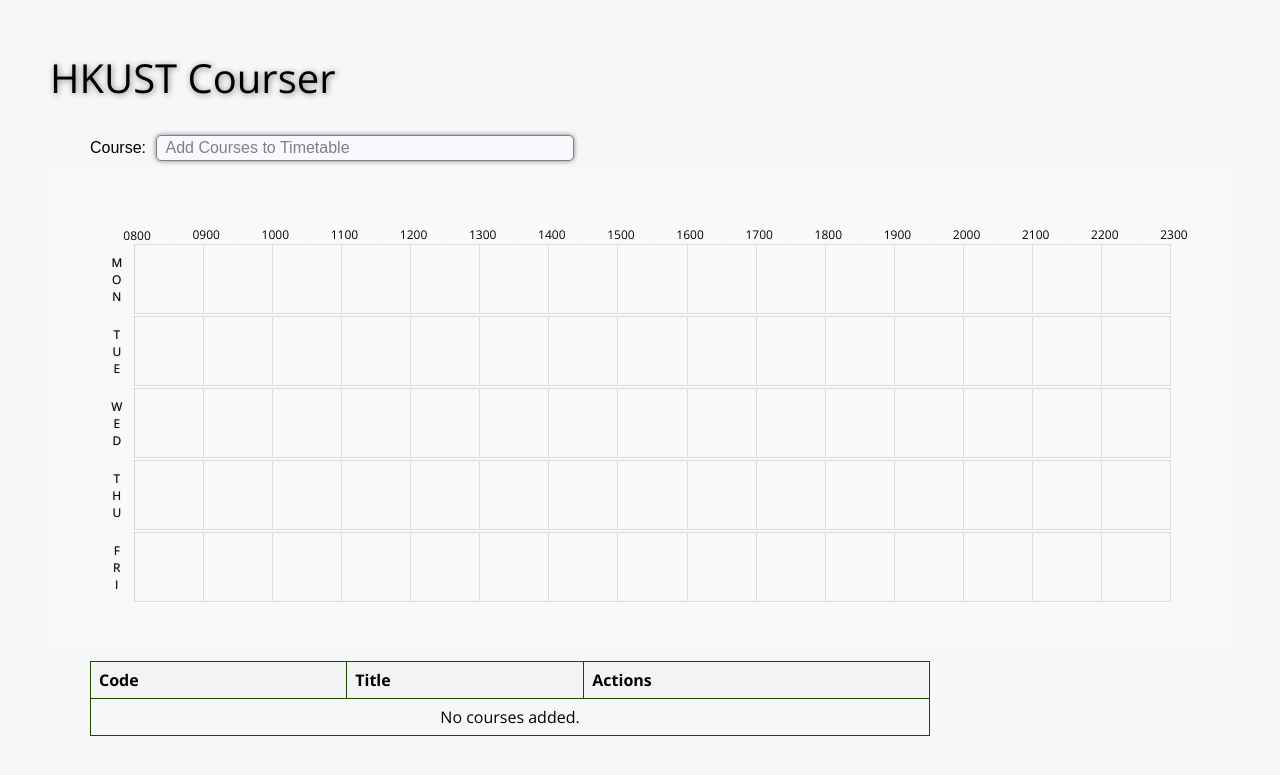
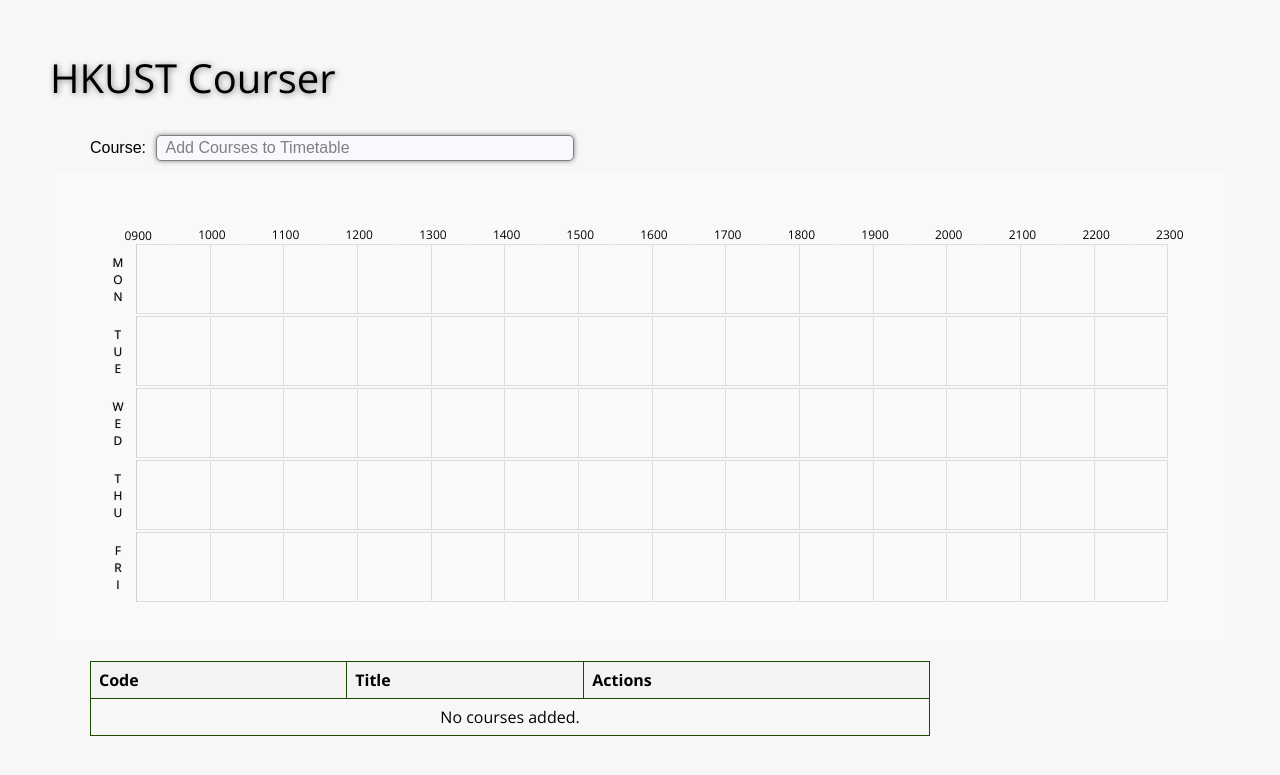
Before and after one commit to antony-hk/coust, a PHP site: page / in a window 1280 px wide. Shown: the top 775 px of the page. Run offline with PHP 8.4, Linux system fonts and the light colour scheme; some libraries are stand-ins or nearby versions.

Commit message:
Time start from 9 instead of 8

```diff
--- a/index.html
+++ b/index.html
@@ -40,11 +40,8 @@
                 <colgroup span="2"></colgroup>
                 <colgroup span="2"></colgroup>
                 <colgroup span="2"></colgroup>
-                <colgroup span="2"></colgroup>
                 <tbody id="times">
                     <tr>
-                    <td class="time"><div class="timediv">0800</div></td>
-                    <td class="time alt"><div class="timediv">0830</div></td>
                     <td class="time"><div class="timediv">0900</div></td>
                     <td class="time alt"><div class="timediv">0930</div></td>
                     <td class="time"><div class="timediv">1000</div></td>
@@ -80,8 +77,6 @@
                 <tbody id="Mo" class="days">
                     <tr>
                     <th class="weekday" rowspan="1">M<br/>O<br/>N</th>
-                    <td class="h08 m00"></td>
-                    <td class="h08 m30"></td>
                     <td class="h09 m00"></td>
                     <td class="h09 m30"></td>
                     <td class="h10 m00"></td>
@@ -108,12 +103,10 @@
                     <td class="h20 m30"></td><td class="h21 m00"></td><td class="h21 m30"></td><td class="h22 m00"></td><td class="h22 m30"></td>
                     </tr>
                 </tbody>
-                <tr class="separator"><th></th><td colspan="30"></td></tr>
+                <tr class="separator"><th></th><td colspan="28"></td></tr>
                 <tbody id="Tu" class="days">
                     <tr>
                     <th class="weekday" rowspan="1">T<br/>U<br/>E</th>
-                    <td class="h08 m00"></td>
-                    <td class="h08 m30"></td>
                     <td class="h09 m00"></td>
                     <td class="h09 m30"></td>
                     <td class="h10 m00"></td>
@@ -144,12 +137,10 @@
                     <td class="h22 m30"></td>
                     </tr>
                 </tbody>
-                <tr class="separator"><th></th><td colspan="30"></td></tr>
+                <tr class="separator"><th></th><td colspan="28"></td></tr>
                 <tbody id="We" class="days">
                     <tr>
                     <th class="weekday" rowspan="1">W<br/>E<br/>D</th>
-                    <td class="h08 m00"></td>
-                    <td class="h08 m30"></td>
                     <td class="h09 m00"></td>
                     <td class="h09 m30"></td>
                     <td class="h10 m00"></td>
@@ -180,12 +171,10 @@
                     <td class="h22 m30"></td>
                     </tr>
                 </tbody>
-                <tr class="separator"><th></th><td colspan="30"></td></tr>
+                <tr class="separator"><th></th><td colspan="28"></td></tr>
                 <tbody id="Th" class="days">
                     <tr>
                     <th class="weekday" rowspan="1">T<br/>H<br/>U</th>
-                    <td class="h08 m00"></td>
-                    <td class="h08 m30"></td>
                     <td class="h09 m00"></td>
                     <td class="h09 m30"></td>
                     <td class="h10 m00"></td>
@@ -216,12 +205,10 @@
                     <td class="h22 m30"></td>
                     </tr>
                 </tbody>
-                <tr class="separator"><th></th><td colspan="30"></td></tr>
+                <tr class="separator"><th></th><td colspan="28"></td></tr>
                 <tbody id="Fr" class="days">
                     <tr>
                     <th class="weekday" rowspan="1">F<br/>R<br/>I</th>
-                    <td class="h08 m00"></td>
-                    <td class="h08 m30"></td>
                     <td class="h09 m00"></td>
                     <td class="h09 m30"></td>
                     <td class="h10 m00"></td>
@@ -252,12 +239,10 @@
                     <td class="h22 m30"></td>
                     </tr>
                 </tbody>
-                <tr class="separator"><th></th><td colspan="30"></td></tr>
+                <tr class="separator"><th></th><td colspan="28"></td></tr>
                 <tbody id="Sa" class="days hidden">
                     <tr>
                     <th class="weekday" rowspan="1">S<br/>A<br/>T</th>
-                    <td class="h08 m00"></td>
-                    <td class="h08 m30"></td>
                     <td class="h09 m00"></td>
                     <td class="h09 m30"></td>
                     <td class="h10 m00"></td>
@@ -288,12 +273,10 @@
                     <td class="h22 m30"></td>
                     </tr>
                 </tbody>
-                <tr class="separator"><th></th><td colspan="30"></td></tr>
+                <tr class="separator"><th></th><td colspan="28"></td></tr>
                 <tbody id="Su" class="days hidden">
                     <tr>
                     <th class="weekday" rowspan="1">S<br/>U<br/>N</th>
-                    <td class="h08 m00"></td>
-                    <td class="h08 m30"></td>
                     <td class="h09 m00"></td>
                     <td class="h09 m30"></td>
                     <td class="h10 m00"></td>
--- a/style.css
+++ b/style.css
@@ -126,7 +126,7 @@
 #Mo, #Tu, #We, #Th, #Fr, #Su, #Sa {
 
 }
-.h08, .h09, .h10, .h11, .h12, .h13, .h14, .h15, .h16, .h17, .h18, .h19, .h20, .h21, .h22 {
+.h09, .h10, .h11, .h12, .h13, .h14, .h15, .h16, .h17, .h18, .h19, .h20, .h21, .h22 {
 
 }
 .m00 {
--- a/timetable.js
+++ b/timetable.js
@@ -327,7 +327,7 @@
         // increase rowspan of weekday header
         var newrowspan = parseInt($("#"+weekday+" th").attr("rowspan"))+1;
         $("#"+weekday+" th").attr("rowspan", newrowspan);
-        var htmlrow = '<tr><td class="h08 m00"></td><td class="h08 m30"></td><td class="h09 m00"></td><td class="h09 m30"></td><td class="h10 m00"></td><td class="h10 m30"></td><td class="h11 m00"></td><td class="h11 m30"></td><td class="h12 m00"></td><td class="h12 m30"></td><td class="h13 m00"></td><td class="h13 m30"></td><td class="h14 m00"></td><td class="h14 m30"></td><td class="h15 m00"></td><td class="h15 m30"></td><td class="h16 m00"></td><td class="h16 m30"></td><td class="h17 m00"></td><td class="h17 m30"></td><td class="h18 m00"></td><td class="h18 m30"></td><td class="h19 m00"></td><td class="h19 m30"></td><td class="h20 m00"></td><td class="h20 m30"></td><td class="h21 m00"></td><td class="h21 m30"></td><td class="h22 m00"></td><td class="h22 m30"></td></tr>';
+        var htmlrow = '<tr><td class="h09 m00"></td><td class="h09 m30"></td><td class="h10 m00"></td><td class="h10 m30"></td><td class="h11 m00"></td><td class="h11 m30"></td><td class="h12 m00"></td><td class="h12 m30"></td><td class="h13 m00"></td><td class="h13 m30"></td><td class="h14 m00"></td><td class="h14 m30"></td><td class="h15 m00"></td><td class="h15 m30"></td><td class="h16 m00"></td><td class="h16 m30"></td><td class="h17 m00"></td><td class="h17 m30"></td><td class="h18 m00"></td><td class="h18 m30"></td><td class="h19 m00"></td><td class="h19 m30"></td><td class="h20 m00"></td><td class="h20 m30"></td><td class="h21 m00"></td><td class="h21 m30"></td><td class="h22 m00"></td><td class="h22 m30"></td></tr>';
         $("#"+weekday).append(htmlrow);
         addCourseBox(code, section, weekday, start, end, singleton, virtual);
         return;
```
